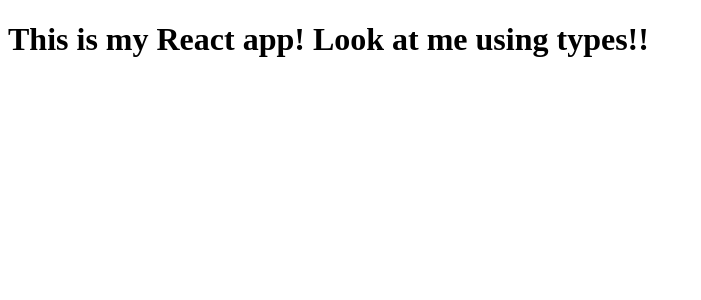
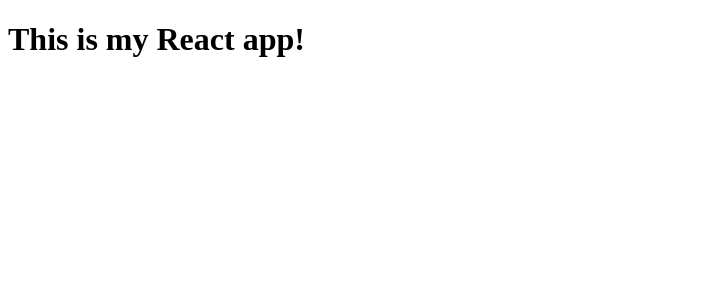
Before and after one commit to heatherbarney/React-TS-Template, a React app: page / in a window 1280 px wide. Shown: the top 300 px of the page, without its empty margins (0-701 px from the left). Built offline with nearby package versions, Linux system fonts and the light colour scheme.

Commit message:
test: testing Docker dev environment

```diff
--- a/docker-compose-dev-hot.yml
+++ b/docker-compose-dev-hot.yml
@@ -1,9 +1,3 @@
-# command to run:
-# docker-compose -f docker-compose-dev-hot.yml up
-
-# This will start csps-dependencies & postgres db container with it's
-# associated data volumes container and run 'npm run dev:hot'
-
 version: "3"
 services:
   dev:
--- a/src/index.tsx
+++ b/src/index.tsx
@@ -2,6 +2,6 @@
 import * as ReactDOM from "react-dom";
 import App from "./App";
 
-const message = "This is my React app! Look at me using types!!";
+const message = "This is my React app!";
 
 ReactDOM.render(<App message={message} />, document.getElementById("root"));
```
